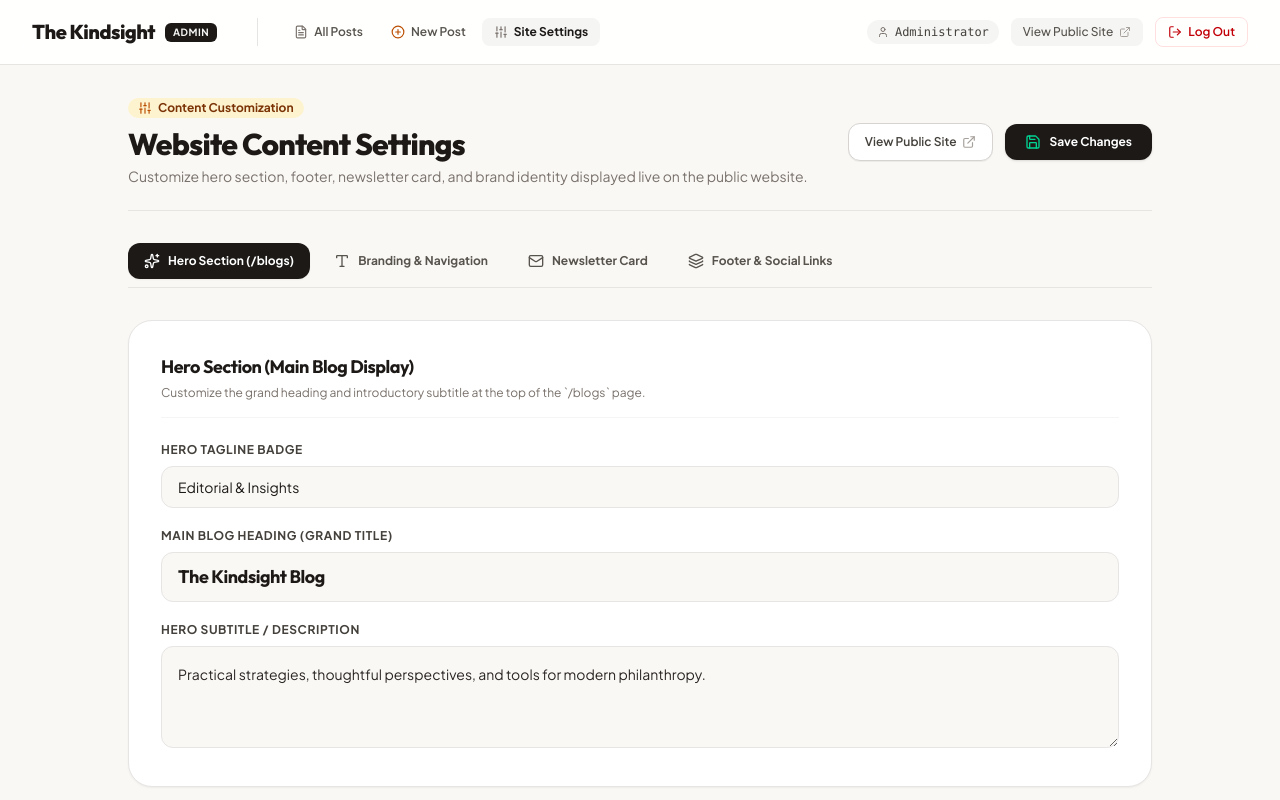
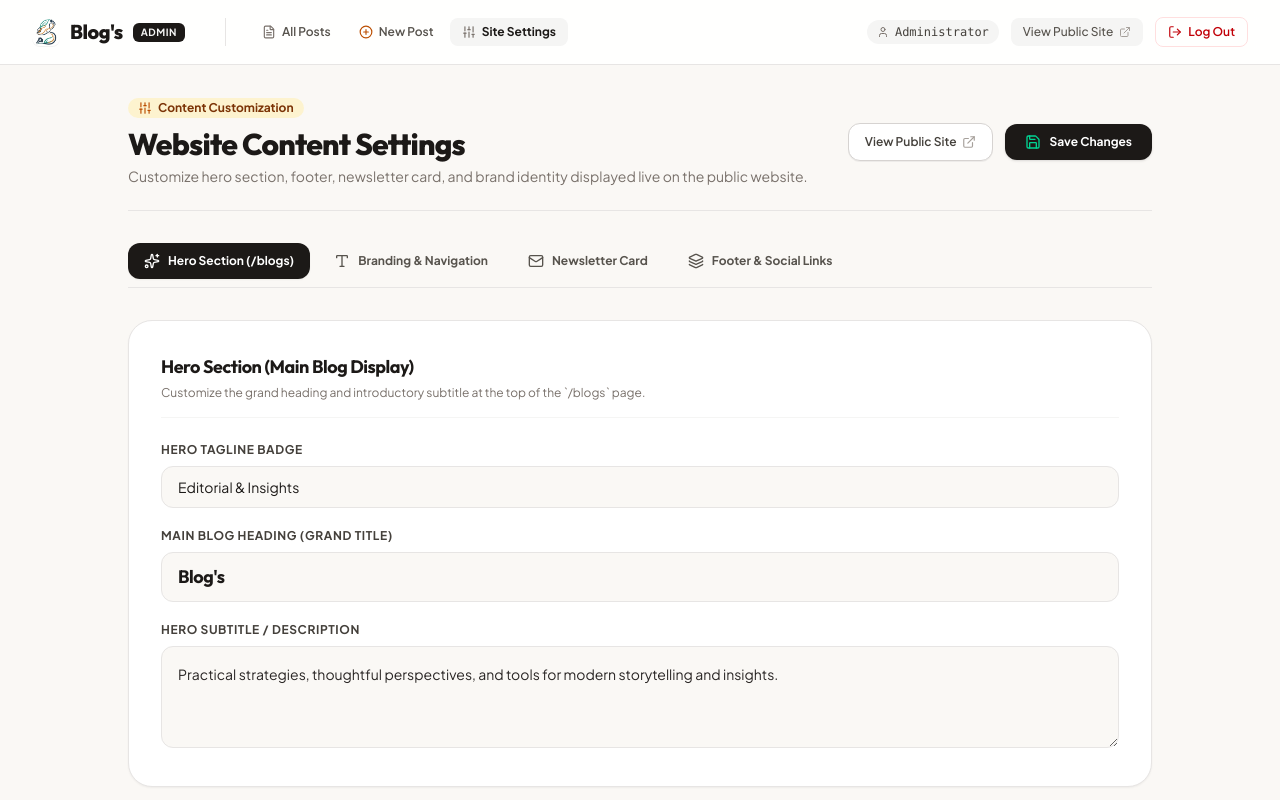
Before and after one commit to Hafidz491/blogspot, a Next.js app: page /admin/settings in a window 1280 px wide. Shown: the top 800 px of the page. Built offline with nearby package versions, Linux system fonts and the light colour scheme; no server answers; the database is empty.

Commit message:
feat(branding): update brand name to Blog's and apply new logo

```diff
--- a/scripts/run-schema.mjs
+++ b/scripts/run-schema.mjs
@@ -134,19 +134,19 @@ async function main() {
     if (settingsRes.rowCount === 0) {
       console.log("Seeding default site_settings...");
       const defaultSettings = {
-        brandName: "Kindsight",
+        brandName: "Blog's",
         brandTagline: "Modern Insights & Resources",
         heroBadge: "Editorial & Insights",
-        heroTitle: "The Kindsight Blog",
-        heroDescription: "Practical strategies, thoughtful perspectives, and tools for modern philanthropy.",
+        heroTitle: "Blog's",
+        heroDescription: "Practical strategies, thoughtful perspectives, and tools for modern storytelling and insights.",
         newsletterBadge: "VIP Newsletter",
         newsletterTitle: "Be the first to read our resources.",
-        newsletterDescription: "The creative fundraising revolution — and our collaborative ideas starting in our VIP inbox will provide you real insights and transparency sent straight to your inbox.",
+        newsletterDescription: "The creative ideas and curated perspectives starting in our VIP inbox will provide you real insights sent straight to your inbox.",
         newsletterButtonText: "Subscribe Now",
-        footerAboutTitle: "The Kindsight Blog",
-        footerAboutDescription: "Curated perspectives on nonprofit growth, donor relationships, modern fundraising strategies, and philanthropic innovations.",
-        copyrightText: "© 2026 The Kindsight Blog. All rights reserved.",
-        contactEmail: "editorial@kindsight.org",
+        footerAboutTitle: "Blog's",
+        footerAboutDescription: "Curated perspectives on growth, modern strategies, thoughtful stories, and creative innovations.",
+        copyrightText: "© 2026 Blog's. All rights reserved.",
+        contactEmail: "editorial@blogs.org",
         socialTwitter: "https://twitter.com",
         socialLinkedIn: "https://linkedin.com",
         socialInstagram: "https://instagram.com"
--- a/scripts/verify-routes.mjs
+++ b/scripts/verify-routes.mjs
@@ -14,7 +14,7 @@ async function verify() {
       const text = await res.text();
       console.log(`[${res.status}] ${r.name} (${r.url}) - Length: ${text.length} bytes`);
       if (r.url.includes("/blogs") && !r.url.includes("letter")) {
-        console.log(`  -> Contains "The Kindsight Blog": ${text.includes("The Kindsight Blog")}`);
+        console.log(`  -> Contains "Blog's": ${text.includes("Blog's")}`);
         console.log(`  -> Contains Newsletter Card text: ${text.includes("Be the")}`);
       }
       if (r.url.includes("create")) {
--- a/src/app/admin/layout.tsx
+++ b/src/app/admin/layout.tsx
@@ -2,6 +2,7 @@
 
 import React, { useState } from "react";
 import Link from "next/link";
+import Image from "next/image";
 import { usePathname, useRouter } from "next/navigation";
 import { FileText, PlusCircle, Sliders, ExternalLink, LogOut, Loader2, User } from "lucide-react";
 
@@ -41,8 +42,16 @@ export default function AdminLayout({
           {/* Brand Logo & Admin Badge */}
           <div className="flex items-center gap-4">
             <Link href="/admin/posts" className="flex items-center gap-2.5 group">
+              <div className="relative w-7 h-7 rounded-lg overflow-hidden shadow-2xs group-hover:scale-105 transition-transform">
+                <Image
+                  src="/logo.png"
+                  alt="Blog's Logo"
+                  fill
+                  className="object-contain"
+                />
+              </div>
               <span className="font-heading text-xl font-extrabold tracking-tight text-stone-900 group-hover:text-amber-800 transition">
-                The Kindsight
+                Blog&apos;s
               </span>
               <span className="px-2 py-0.5 text-[10px] font-bold tracking-wider uppercase bg-stone-900 text-stone-100 rounded-md">
                 Admin
@@ -130,7 +139,7 @@ export default function AdminLayout({
 
       {/* Admin Footer */}
       <footer className="border-t border-stone-200 py-6 text-center text-xs text-stone-400">
-        The Kindsight Blog Admin Dashboard • Secured with Admin Auth
+        Blog&apos;s Admin Dashboard • Secured with Admin Auth
       </footer>
     </div>
   );
--- a/src/app/admin/settings/page.tsx
+++ b/src/app/admin/settings/page.tsx
@@ -209,7 +209,7 @@ export default function AdminSettingsPage() {
                   name="heroTitle"
                   value={settings.heroTitle}
                   onChange={handleChange}
-                  placeholder="e.g. The Kindsight Blog"
+                  placeholder="e.g. Blog's"
                   className="w-full px-4 py-2.5 rounded-xl border border-stone-200 bg-[#FAF8F5] text-lg font-heading font-bold text-stone-900 focus:outline-none focus:ring-2 focus:ring-stone-900 focus:bg-white transition"
                 />
               </div>
@@ -253,7 +253,7 @@ export default function AdminSettingsPage() {
                   name="brandName"
                   value={settings.brandName}
                   onChange={handleChange}
-                  placeholder="e.g. Kindsight"
+                  placeholder="e.g. Blog's"
                   className="w-full px-4 py-2.5 rounded-xl border border-stone-200 bg-[#FAF8F5] text-base font-heading font-bold text-stone-900 focus:outline-none focus:ring-2 focus:ring-stone-900 focus:bg-white transition"
                 />
               </div>
@@ -369,7 +369,7 @@ export default function AdminSettingsPage() {
                   name="footerAboutTitle"
                   value={settings.footerAboutTitle}
                   onChange={handleChange}
-                  placeholder="e.g. The Kindsight Blog"
+                  placeholder="e.g. Blog's"
                   className="w-full px-4 py-2.5 rounded-xl border border-stone-200 bg-[#FAF8F5] text-sm text-stone-900 focus:outline-none focus:ring-2 focus:ring-stone-900 focus:bg-white transition"
                 />
               </div>
@@ -397,7 +397,7 @@ export default function AdminSettingsPage() {
                   name="copyrightText"
                   value={settings.copyrightText}
                   onChange={handleChange}
-                  placeholder="e.g. © 2026 The Kindsight Blog. All rights reserved."
+                  placeholder="e.g. © 2026 Blog's. All rights reserved."
                   className="w-full px-4 py-2.5 rounded-xl border border-stone-200 bg-[#FAF8F5] text-sm text-stone-900 focus:outline-none focus:ring-2 focus:ring-stone-900 focus:bg-white transition"
                 />
               </div>
--- a/src/app/blogs/[slug]/page.tsx
+++ b/src/app/blogs/[slug]/page.tsx
@@ -24,13 +24,13 @@ export async function generateMetadata({
 
   if (!post) {
     return {
-      title: "Article Not Found — The Kindsight Blog",
+      title: "Article Not Found — Blog's",
     };
   }
 
   return {
-    title: `${post.title} — The Kindsight Blog`,
-    description: post.excerpt || "Read full article on The Kindsight Blog",
+    title: `${post.title} — Blog's`,
+    description: post.excerpt || "Read full article on Blog's",
     openGraph: {
       title: post.title,
       description: post.excerpt,
--- a/src/app/layout.tsx
+++ b/src/app/layout.tsx
@@ -19,8 +19,8 @@ const plusJakartaSans = Plus_Jakarta_Sans({
 });
 
 export const metadata: Metadata = {
-  title: "The Kindsight Blog — Modern Insights & Resources",
-  description: "Modern editorial blog platform for thoughtful insights, donation strategies, and philanthropic resources.",
+  title: "Blog's — Modern Insights & Resources",
+  description: "Modern editorial blog platform for thoughtful insights, guides, and creative perspectives.",
 };
 
 export default function RootLayout({
--- a/src/components/public/Navbar.tsx
+++ b/src/components/public/Navbar.tsx
@@ -2,16 +2,26 @@
 
 import React, { useState } from "react";
 import Link from "next/link";
+import Image from "next/image";
 import { Menu, X } from "lucide-react";
 
-export default function Navbar({ brandName = "Kindsight" }: { brandName?: string }) {
+export default function Navbar({ brandName = "Blog's" }: { brandName?: string }) {
   const [mobileMenuOpen, setMobileMenuOpen] = useState(false);
 
   return (
     <header className="w-full bg-[#FAF8F5]/90 backdrop-blur-md sticky top-0 z-40 border-b border-stone-200/60">
       <div className="max-w-7xl mx-auto px-4 sm:px-6 lg:px-8 h-20 flex items-center justify-between">
         {/* Brand Logo */}
-        <Link href="/blogs" className="flex items-center gap-2 group">
+        <Link href="/blogs" className="flex items-center gap-3 group">
+          <div className="relative w-10 h-10 rounded-xl overflow-hidden shadow-2xs group-hover:scale-105 transition-transform duration-200">
+            <Image
+              src="/logo.png"
+              alt={brandName}
+              fill
+              className="object-contain"
+              priority
+            />
+          </div>
           <span className="font-heading text-2xl font-bold tracking-tight text-stone-900 group-hover:text-amber-800 transition">
             {brandName}
           </span>
--- a/src/types/settings.ts
+++ b/src/types/settings.ts
@@ -27,22 +27,22 @@ export interface SiteSettings {
 }
 
 export const DEFAULT_SITE_SETTINGS: SiteSettings = {
-  brandName: "Kindsight",
+  brandName: "Blog's",
   brandTagline: "Modern Insights & Resources",
   heroBadge: "Editorial & Insights",
-  heroTitle: "The Kindsight Blog",
+  heroTitle: "Blog's",
   heroDescription:
-    "Practical strategies, thoughtful perspectives, and tools for modern philanthropy.",
+    "Practical strategies, thoughtful perspectives, and tools for modern storytelling and insights.",
   newsletterBadge: "VIP Newsletter",
   newsletterTitle: "Be the first to read our resources.",
   newsletterDescription:
-    "The creative fundraising revolution — and our collaborative ideas starting in our VIP inbox will provide you real insights and transparency sent straight to your inbox.",
+    "The creative ideas and curated perspectives starting in our VIP inbox will provide you real insights sent straight to your inbox.",
   newsletterButtonText: "Subscribe Now",
-  footerAboutTitle: "The Kindsight Blog",
+  footerAboutTitle: "Blog's",
   footerAboutDescription:
-    "Curated perspectives on nonprofit growth, donor relationships, modern fundraising strategies, and philanthropic innovations.",
-  copyrightText: "© 2026 The Kindsight Blog. All rights reserved.",
-  contactEmail: "editorial@kindsight.org",
+    "Curated perspectives on growth, modern strategies, thoughtful stories, and creative innovations.",
+  copyrightText: "© 2026 Blog's. All rights reserved.",
+  contactEmail: "editorial@blogs.org",
   socialTwitter: "https://twitter.com",
   socialLinkedIn: "https://linkedin.com",
   socialInstagram: "https://instagram.com",
```
Also changed, not shown: public/logo.png (added), src/app/icon.png (added).
